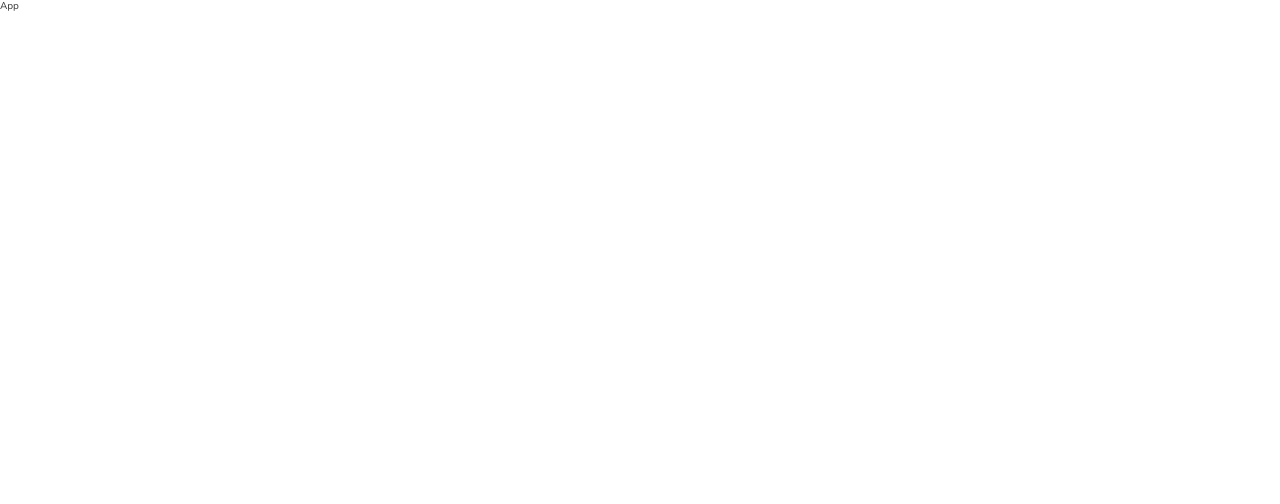
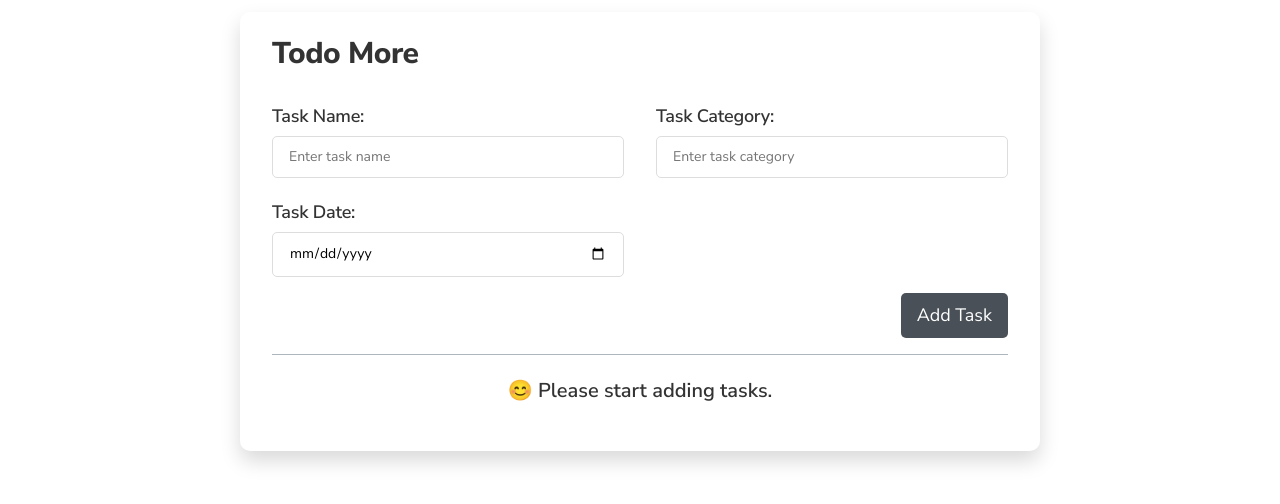
Before and after one commit to dikxak/todo-more, a React (Create React App) app: page / in a window 1280 px wide. Shown: the top 504 px of the page. Built offline with nearby package versions, Linux system fonts and the light colour scheme.

Commit message:
complete functionality to add and display tasks

```diff
--- a/src/App.js
+++ b/src/App.js
@@ -1,7 +1,43 @@
-import React from 'react';
+import React, { useState } from 'react';
+import Container from './components/UI/Container';
+import TodoForm from './components/NewTodo/TodoForm';
+import Todos from './components/Todos/Todos';
+
+const getRemainingDays = date => {
+  const date1 = new Date(date);
+  const date2 = new Date();
+
+  const dateDifference = date1.getTime() - date2.getTime();
+  const dayDifference = Math.ceil(dateDifference / (1000 * 3600 * 24));
+
+  return dayDifference;
+};
 
 const App = () => {
-  return <div className="App">App</div>;
+  const [todoId, setTodoId] = useState(1);
+  const [todoData, setTodoData] = useState([]);
+
+  const todoDataAddHandler = todoData => {
+    const dayRemaining = getRemainingDays(todoData.todoDate);
+
+    const todo = {
+      id: `t${todoId}`,
+      taskText: todoData.todoText,
+      taskCategory: todoData.todoCategory,
+      taskRemainingDay: dayRemaining,
+    };
+
+    setTodoData(prevTask => [...prevTask, todo]);
+    setTodoId(prevId => ++prevId);
+  };
+
+  return (
+    <Container>
+      <h1 className="primary-heading">Todo More</h1>
+      <TodoForm onTodoSubmit={todoDataAddHandler} />
+      <Todos todoData={todoData} />
+    </Container>
+  );
 };
 
 export default App;
--- a/src/components/NewTodo/TodoForm.js
+++ b/src/components/NewTodo/TodoForm.js
@@ -51,7 +51,7 @@ const TodoForm = props => {
 
     if (!formIsValid) return;
 
-    console.log('form is valid');
+    props.onTodoSubmit({ todoText, todoCategory, todoDate });
   };
 
   return (
--- a/src/components/Todos/TodoItem.js
+++ b/src/components/Todos/TodoItem.js
@@ -5,15 +5,23 @@ import { MdCancel } from 'react-icons/md';
 import classes from './TodoItem.module.css';
 
 const TodoItem = props => {
+  let remainingText;
+
+  if (props.remainingDays === 0) {
+    remainingText = 'Today';
+  } else if (props.remainingDays === 1) {
+    remainingText = `${props.remainingDays} day remaining`;
+  } else {
+    remainingText = `${props.remainingDays} days remaining`;
+  }
+
   return (
     <li className={classes['todo-item']}>
-      <span className={classes['todo-category']}>Daily</span>
+      <span className={classes['todo-category']}>{props.category}</span>
 
       <div className={classes['todo-info']}>
-        <p className={classes['todo-text']}>
-          Buy 1kg sugar from department store.
-        </p>
-        <p className={classes['todo-date']}>2 days remaining</p>
+        <p className={classes['todo-text']}>{props.text}</p>
+        <p className={classes['todo-date']}>{remainingText}</p>
       </div>
 
       <button title="Completed task" className={classes['btn-todo']}>
--- a/src/components/Todos/Todos.js
+++ b/src/components/Todos/Todos.js
@@ -5,13 +5,25 @@ import TodoItem from './TodoItem';
 import classes from './Todos.module.css';
 
 const Todos = props => {
-  return (
-    <ul className={classes['todo-list']}>
-      <TodoItem />
-      <TodoItem />
-      <TodoItem />
-    </ul>
-  );
+  let content;
+  if (props.todoData.length > 0) {
+    content = props.todoData.map(data => {
+      return (
+        <TodoItem
+          id={data.id}
+          text={data.taskText}
+          category={data.taskCategory}
+          remainingDays={data.taskRemainingDay}
+        />
+      );
+    });
+  } else {
+    content = (
+      <p className={classes['user-msg']}>😊 Please start adding tasks.</p>
+    );
+  }
+
+  return <ul className={classes['todo-list']}>{content}</ul>;
 };
 
 export default Todos;
--- a/src/components/Todos/Todos.module.css
+++ b/src/components/Todos/Todos.module.css
@@ -5,3 +5,9 @@
   flex-direction: column;
   gap: 1.6rem;
 }
+
+.user-msg {
+  font-size: 2rem;
+  font-weight: 600;
+  text-align: center;
+}
```
